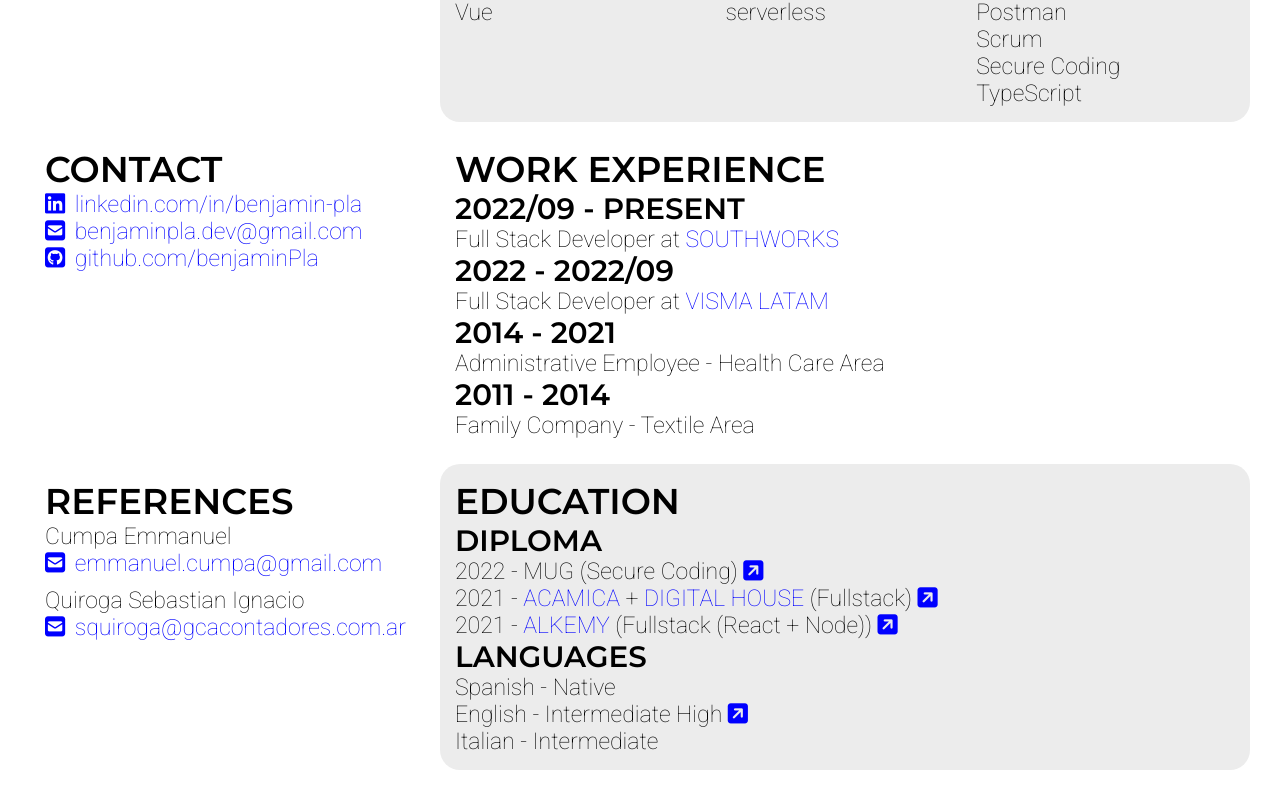
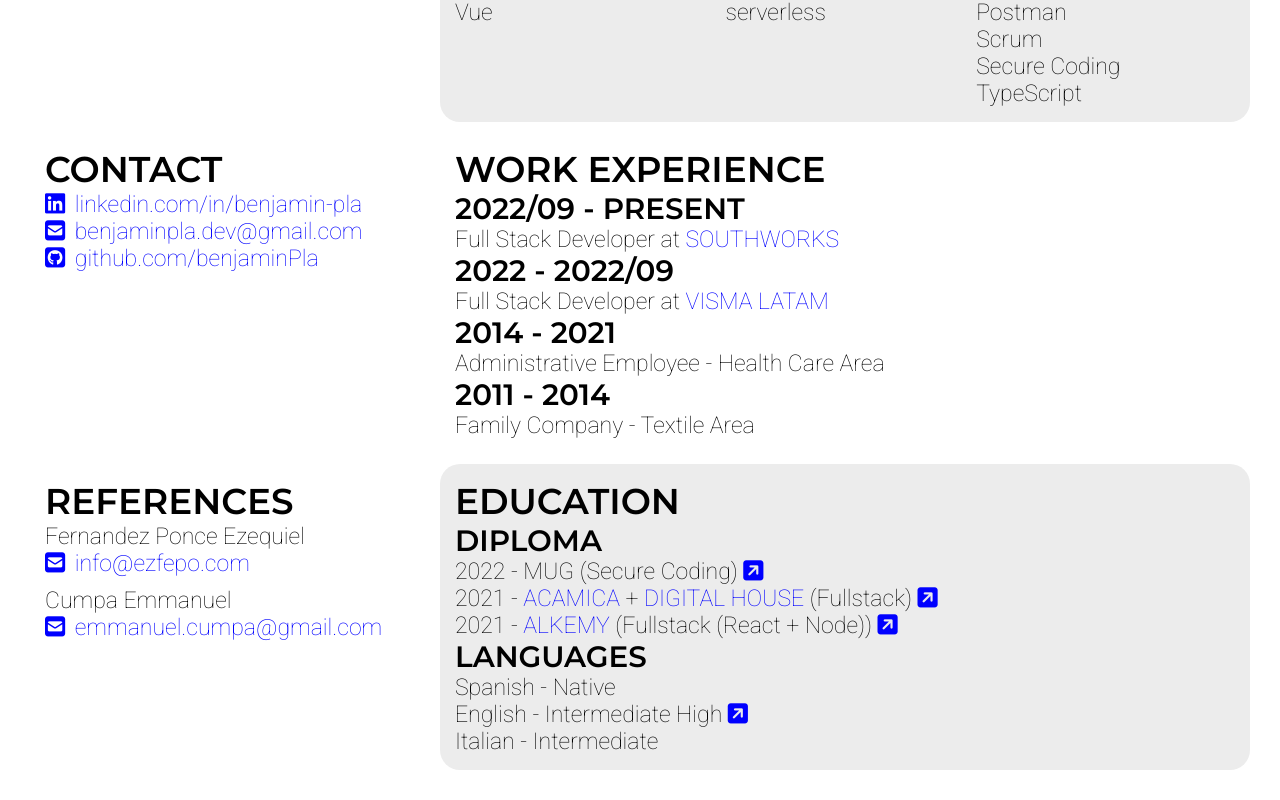
Before and after one commit to benjaminPla/cv, a Vue app: page / in a window 1280 px wide. Shown: the part 585-1385 px from the top of the page. Built offline with nearby package versions, Linux system fonts and the light colour scheme.

Commit message:
update references
replace "quiroga" for "fernandez ponce"

```diff
--- a/src/components/References.vue
+++ b/src/components/References.vue
@@ -1,20 +1,20 @@
 <template>
   <h2>{{ $t('message.references.title') }}</h2>
   <ul>
+    <li>Fernandez Ponce Ezequiel</li>
+    <li>
+      <a href='mailto:info@ezfepo.com'>
+        <i class="fas fa-envelope-square"></i>
+        <span>info@ezfepo.com</span>
+      </a>
+    </li>
+  </ul>
+  <ul class='mTop'>
     <li>Cumpa Emmanuel</li>
     <li>
       <a href='mailto:emmanuel.cumpa@gmail.com'>
         <i class="fas fa-envelope-square"></i>
         <span>emmanuel.cumpa@gmail.com</span>
-      </a>
-    </li>
-  </ul>
-  <ul class='mTop'>
-    <li>Quiroga Sebastian Ignacio</li>
-    <li>
-      <a href='mailto:squiroga@gcacontadores.com.ar'>
-        <i class="fas fa-envelope-square"></i>
-        <span>squiroga@gcacontadores.com.ar</span>
       </a>
     </li>
   </ul>
```
